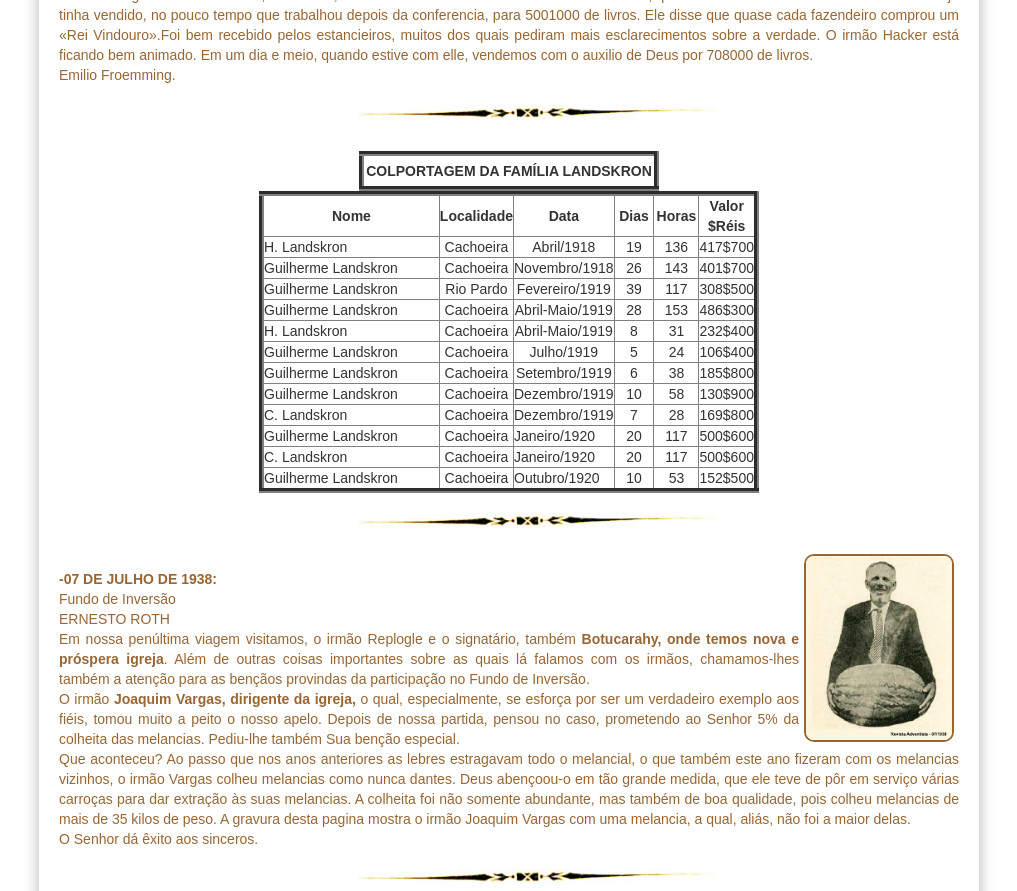
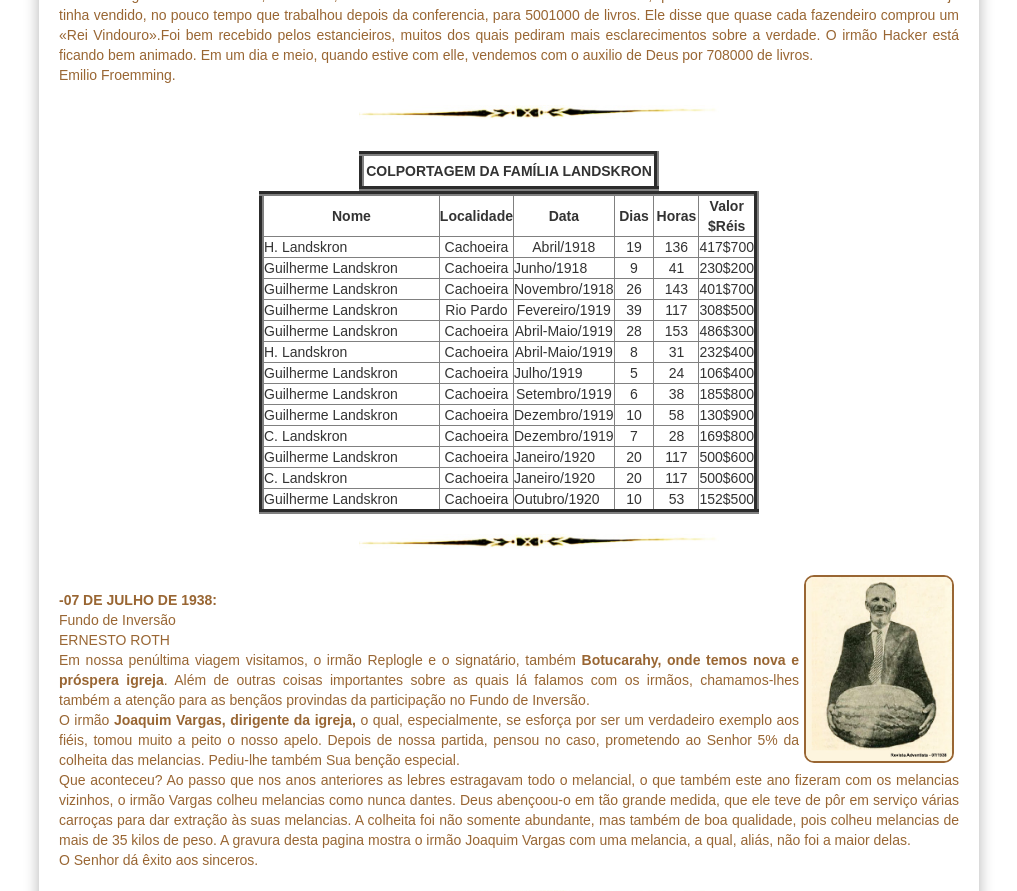
Before and after one commit to claudiovargas1955/claudiovargas1955.github.io, a Jekyll site: the page built from _pages/história-da-iasd-bosque.html, in a window 1280 px wide and 900 px high, scrolled down 1692 px, cut to the strip 0-891 px from the top of the window. Shown: the whole strip, without its empty margins (131-1148 px from the left). Built offline with Jekyll 4.4.1, drawn with Linux system fonts in a browser that asks for light colours; some web fonts are replaced.

Commit message:
Update história-da-iasd-bosque.html

```diff
--- a/_pages/história-da-iasd-bosque.html
+++ b/_pages/história-da-iasd-bosque.html
@@ -184,6 +184,14 @@
            <td align="center">136</td>
            <td align="center">417$700</td>
         </tr>
+           <tr>
+           <td align="left" width="300px">Guilherme Landskron</td>
+           <td align="center" width="50px">Cachoeira</td>
+           <td align="left">Junho/1918</td>
+           <td align="center">9</td>
+           <td align="center">41</td>
+           <td align="center">230$200</td>
+        </tr>
         <tr>
            <td align="left" width="300px">Guilherme Landskron</td>
            <td align="center" width="50px">Cachoeira</td>
@@ -220,7 +228,7 @@
         <tr>
            <td align="left" width="300px">Guilherme Landskron</td>
            <td align="center" width="50px">Cachoeira</td>
-           <td align="center">Julho/1919</td>
+           <td align="left">Julho/1919</td>
            <td align="center">5</td>
            <td align="center">24</td>
            <td align="center">106$400</td>
```
